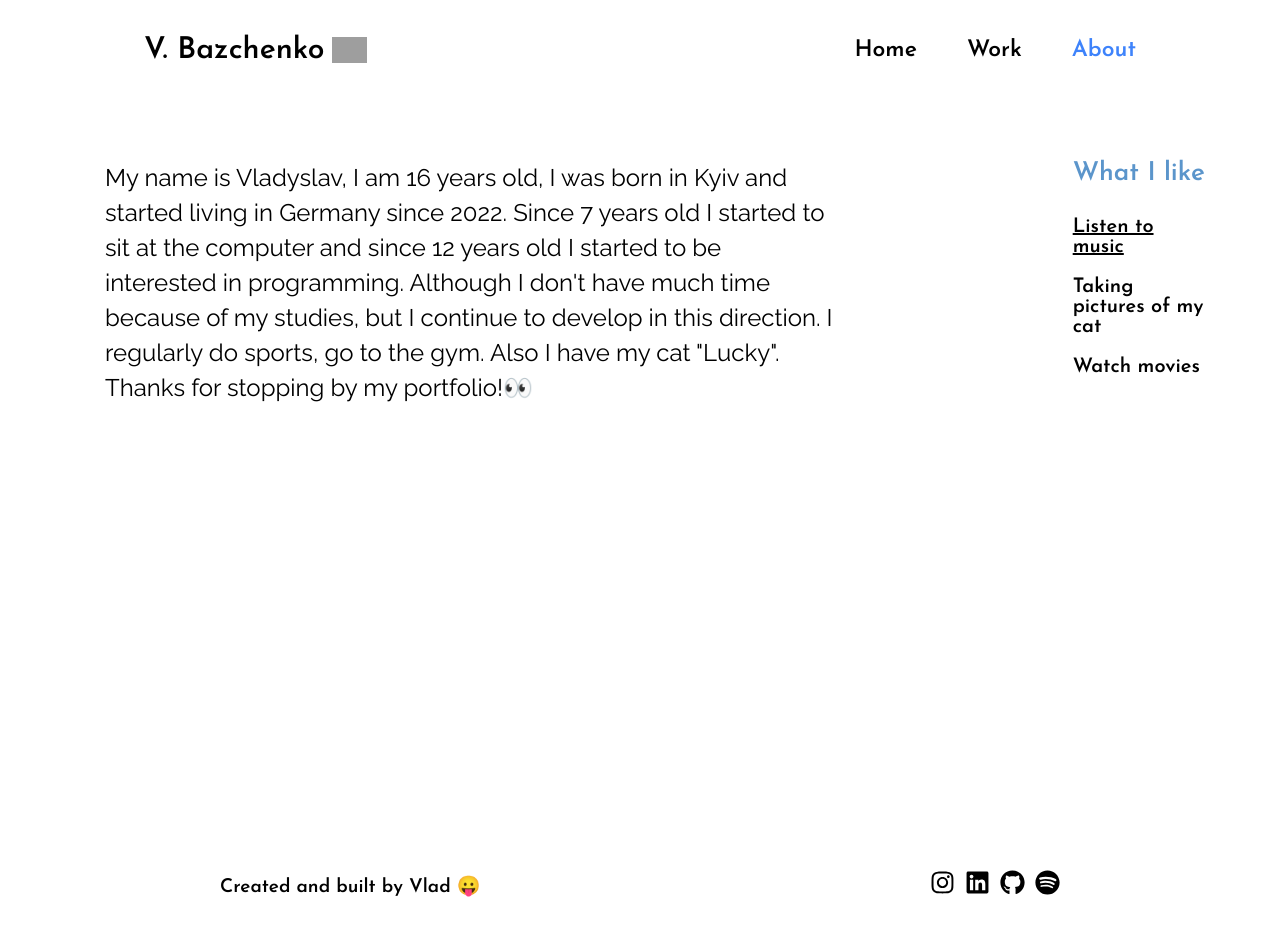
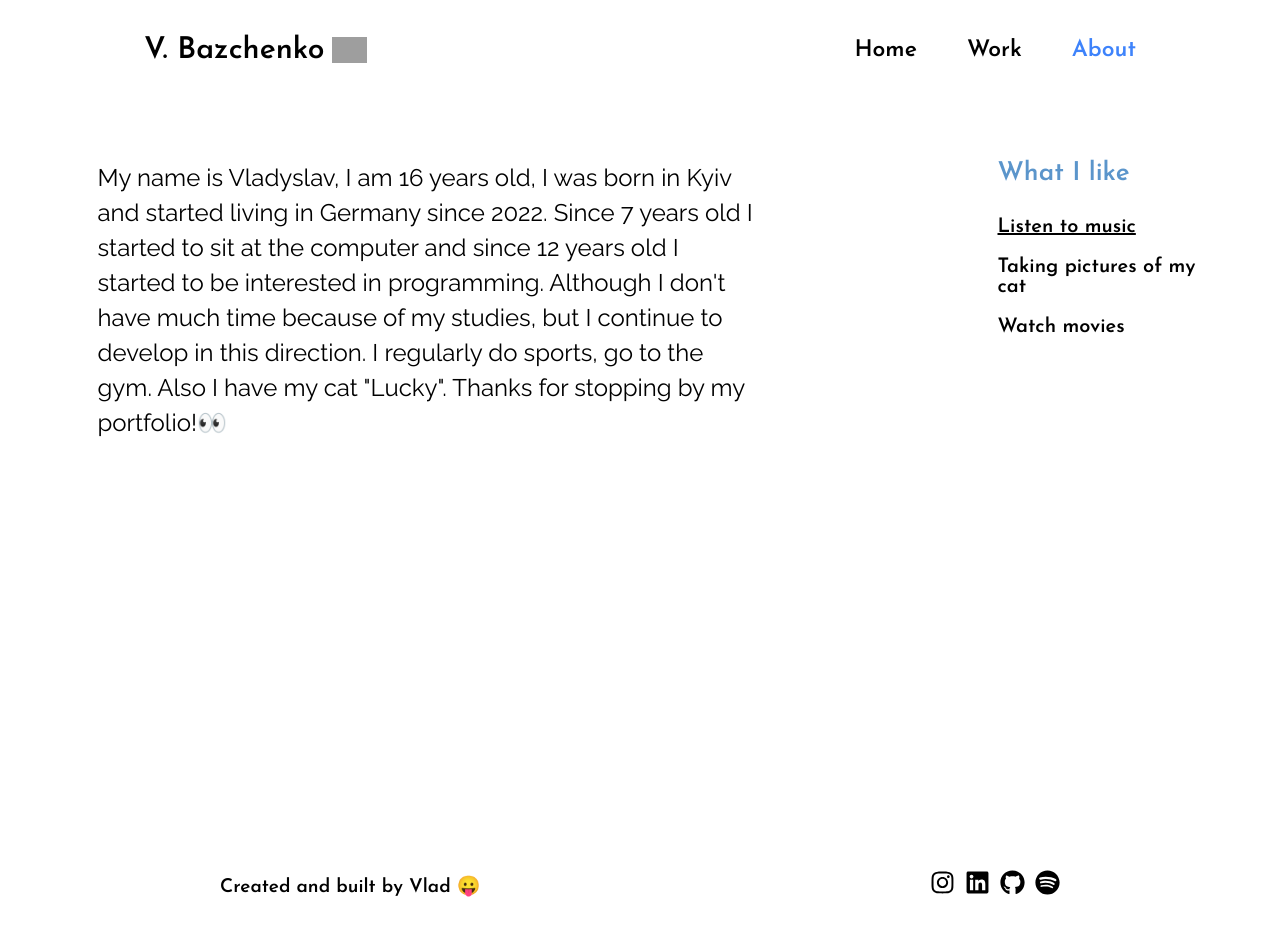
Before and after one commit to wwsqlld/portfolio-vite, a React (Vite) app: page /about in a window 1280 px wide. Shown: the top 936 px of the page. Built offline with nearby package versions, Linux system fonts and the light colour scheme; grey boxes are pictures that could not be loaded; a web font is replaced by a local one.

Commit message:
fix bugs

```diff
--- a/src/App.css
+++ b/src/App.css
@@ -404,7 +404,8 @@ padding-bottom: 10px;
     justify-content: center;
     gap: 240px;
     margin-top: 60px;
-    padding-left: 30px;
+    padding-left: 50px;
+    padding-right: 35px;
   }
 
   .about-me-part {
@@ -423,7 +424,7 @@ padding-bottom: 10px;
   }
 
   .also-interesting {
-    width: 200px;
+    min-width: 200px;
     height: fit-content;
     min-height: 300px;
     display: flex;
@@ -456,6 +457,10 @@ padding-bottom: 10px;
 
     #me-general-txt {
       font-size: 40px;
+    }
+
+    .about-container {
+      padding-right: 0px;
     }
   }
 
```
